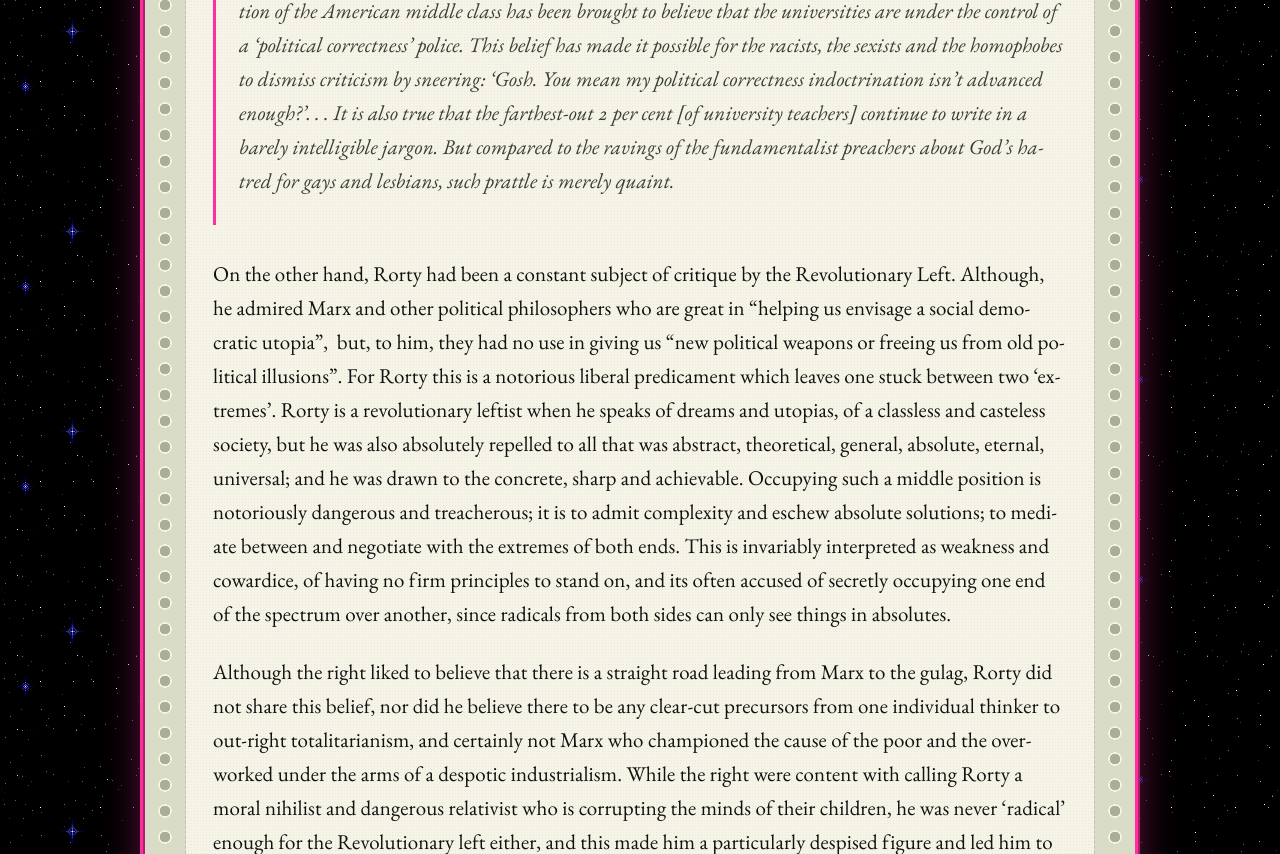
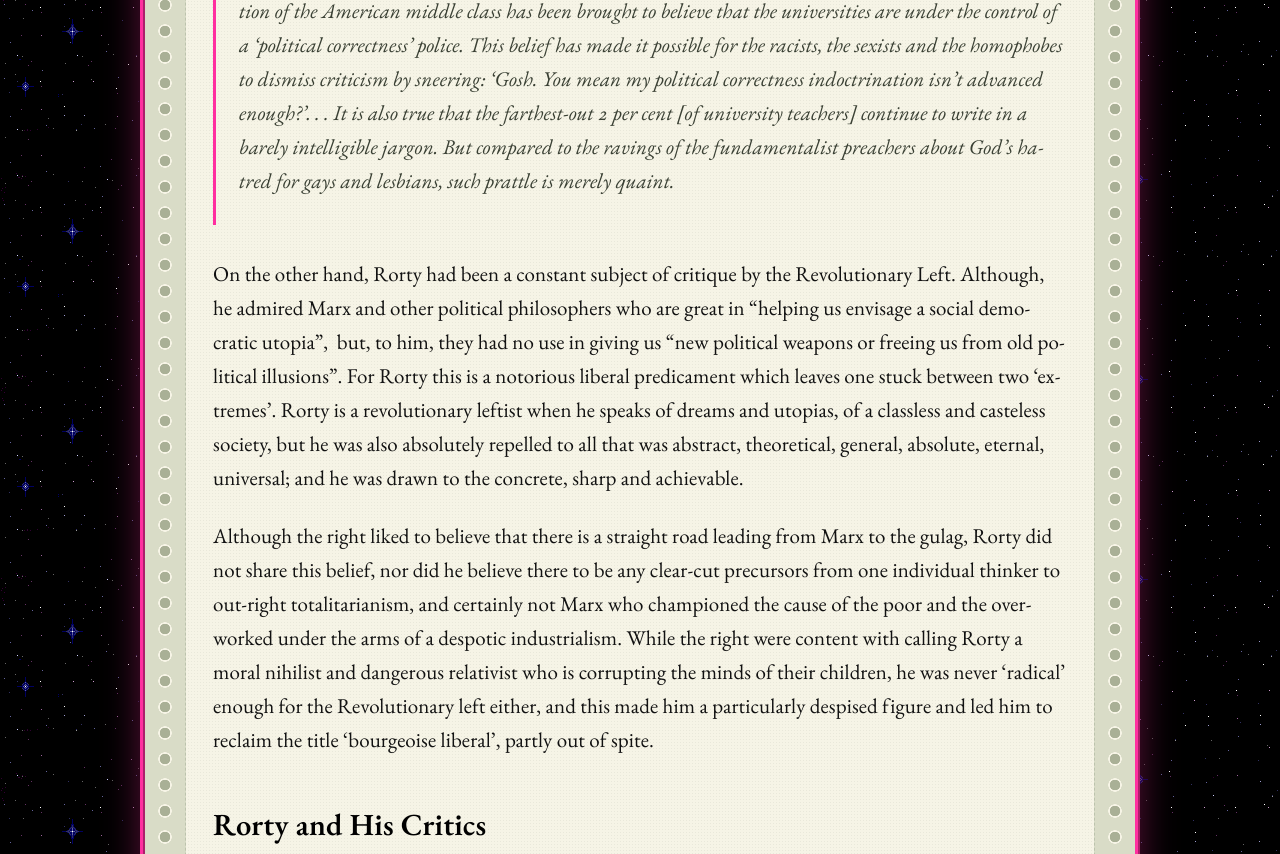
Before and after one commit to Catofminerva/Catofminerva.github.io, a Jekyll site: the page built from _posts/2020-04-13-rorty.md, in a window 1280 px wide and 900 px high, scrolled down 8353 px, cut to the strip 0-854 px from the top of the window. Built offline with Jekyll 4.4.1, drawn with Linux system fonts in a browser that asks for light colours; comment, search, counter and statistics services are not loaded.

Commit message:
Update 2020-04-13-rorty.md

```diff
--- a/_posts/2020-04-13-rorty.md
+++ b/_posts/2020-04-13-rorty.md
@@ -60,7 +60,7 @@ Rorty's appeal to Americanism is not a symptom of reactionary nationalism. He ex
 
 > the well-organised, well-financed and very energetic religious Right is a hundred times more threatening to free speech and genuine diversity of opinion than all the multiculturalists put together . . . A large portion of the American middle class has been brought to believe that the universities are under the control of a ‘political correctness’ police. This belief has made it possible for the racists, the sexists and the homophobes to dismiss criticism by sneering: ‘Gosh. You mean my political correctness indoctrination isn’t advanced enough?’. . . It is also true that the farthest-out 2 per cent [of university teachers] continue to write in a barely intelligible jargon. But compared to the ravings of the fundamentalist preachers about God’s hatred for gays and lesbians, such prattle is merely quaint.
 
-On the other hand, Rorty had been a constant subject of critique by the Revolutionary Left. Although, he admired Marx and other political philosophers who are great in “helping us envisage a social democratic utopia”,  but, to him, they had no use in giving us “new political weapons or freeing us from old political illusions”. For Rorty this is a notorious liberal predicament which leaves one stuck between two 'extremes'. Rorty is a revolutionary leftist when he speaks of dreams and utopias, of a classless and casteless society, but he was also absolutely repelled to all that was abstract, theoretical, general, absolute, eternal, universal; and he was drawn to the concrete, sharp and achievable. Occupying such a middle position is notoriously dangerous and treacherous; it is to admit complexity and eschew absolute solutions; to mediate between and negotiate with the extremes of both ends. This is invariably interpreted as weakness and cowardice, of having no firm principles to stand on, and its often accused of secretly occupying one end of the spectrum over another, since radicals from both sides can only see things in absolutes.
+On the other hand, Rorty had been a constant subject of critique by the Revolutionary Left. Although, he admired Marx and other political philosophers who are great in “helping us envisage a social democratic utopia”,  but, to him, they had no use in giving us “new political weapons or freeing us from old political illusions”. For Rorty this is a notorious liberal predicament which leaves one stuck between two 'extremes'. Rorty is a revolutionary leftist when he speaks of dreams and utopias, of a classless and casteless society, but he was also absolutely repelled to all that was abstract, theoretical, general, absolute, eternal, universal; and he was drawn to the concrete, sharp and achievable.
 
 Although the right liked to believe that there is a straight road leading from Marx to the gulag, Rorty did not share this belief, nor did he believe there to be any clear-cut precursors from one individual thinker to out-right totalitarianism, and certainly not Marx who championed the cause of the poor and the overworked under the arms of a despotic industrialism. While the right were content with calling Rorty a moral nihilist and dangerous relativist who is corrupting the minds of their children, he was never 'radical' enough for the Revolutionary left either, and this made him a particularly despised figure and led him to reclaim the title ‘bourgeoise liberal’, partly out of spite.
 
```
